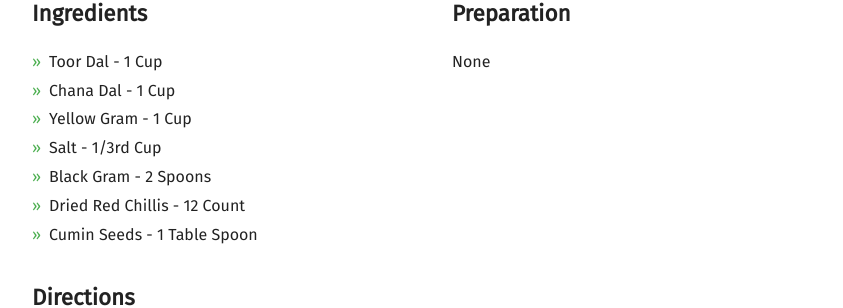
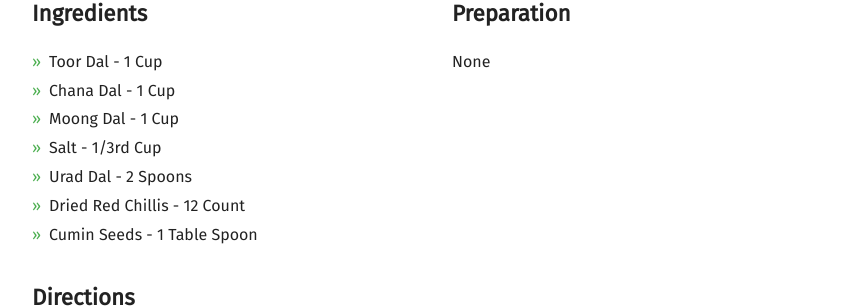
Before and after one commit to mallikasdishes/github.io, a Jekyll site: the page built from _posts/2019-02-18-kandi-powder.md, in a window 1280 px wide and 900 px high, scrolled down 1052 px. Shown: the part 151-459 px from the top of the window, without its empty margins (58-901 px from the left). Built offline with Jekyll 4.4.1, drawn with Linux system fonts in a browser that asks for light colours; nearby versions of some CDN libraries; some web fonts are replaced; comment, search, counter and statistics services are not loaded.

Commit message:
Update 2019-02-18-kandi-powder.md

```diff
--- a/_posts/2019-02-18-kandi-powder.md
+++ b/_posts/2019-02-18-kandi-powder.md
@@ -17,9 +17,9 @@ recipe:
   ingredients_markdown: |-
       * Toor Dal - 1 Cup
       * Chana Dal - 1 Cup
-      * Yellow Gram - 1 Cup
+      * Moong Dal - 1 Cup
       * Salt - 1/3rd Cup
-      * Black Gram - 2 Spoons
+      * Urad Dal - 2 Spoons
       * Dried Red Chillis - 12 Count
       * Cumin Seeds - 1 Table Spoon
   directions_markdown: |-
```
